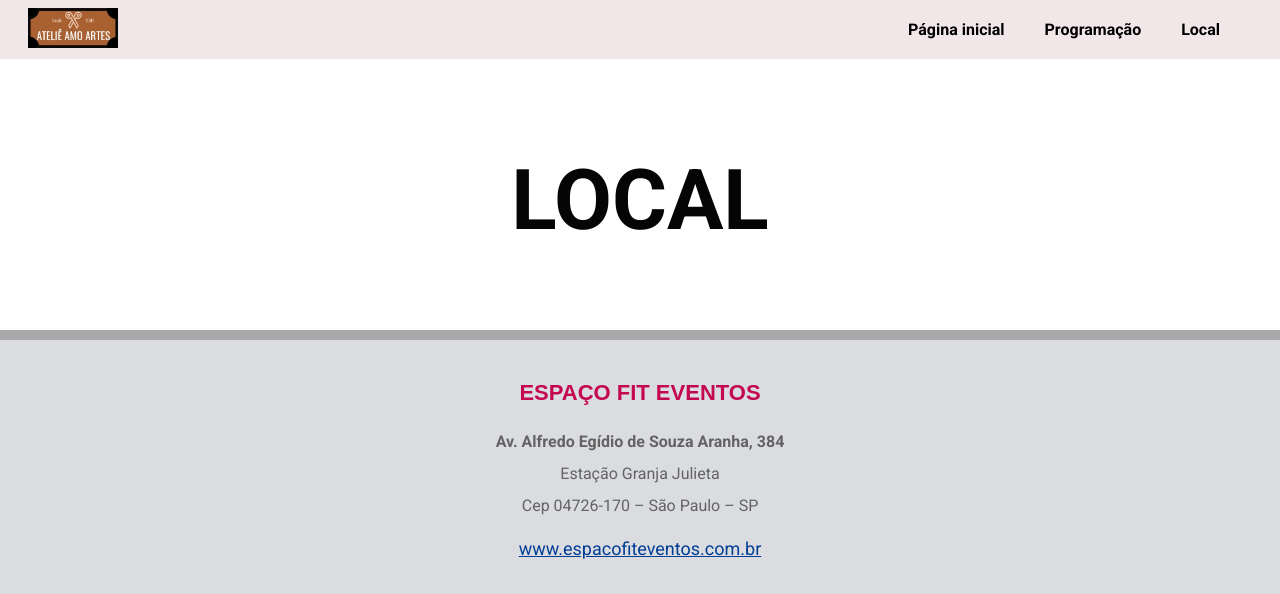
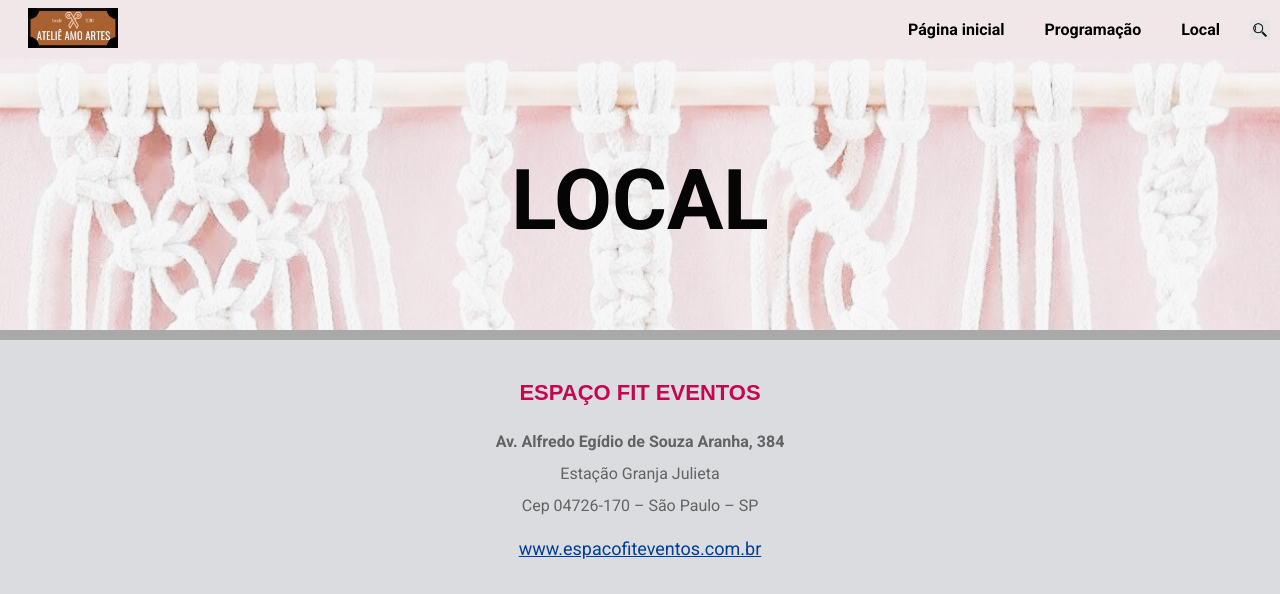
Before and after one commit to AngelitaMoraes/Tarefa-Entrega-final---site-completo, a plain HTML site: page index-local.html in a window 1280 px wide. Shown: the top 594 px of the page. Drawn offline with Linux system fonts and the light colour scheme.

Commit message:
style-local.css

```diff
--- a/css/style-local.css
+++ b/css/style-local.css
@@ -65,7 +65,7 @@ ul.menu li.logo img {
     width: 20px;
     height: 20px;
     font-weight: bold;
-    background-image: url("./imagem/lupa.jpg");
+    background-image: url("../imagem/lupa.jpg");
     background-size: cover;
     cursor: pointer;
 }
@@ -83,7 +83,7 @@ ul.menu li.logo img {
 .menu-texto {
     margin-top: 51px;
     padding: 100px 0px 80px 0px;
-    background-image: url("./imagem/backgroundmenu.jpg");
+    background-image: url("../imagem/backgroundmenu.jpg");
     background-size: cover;
     position: relative;
     text-align: center;
```
